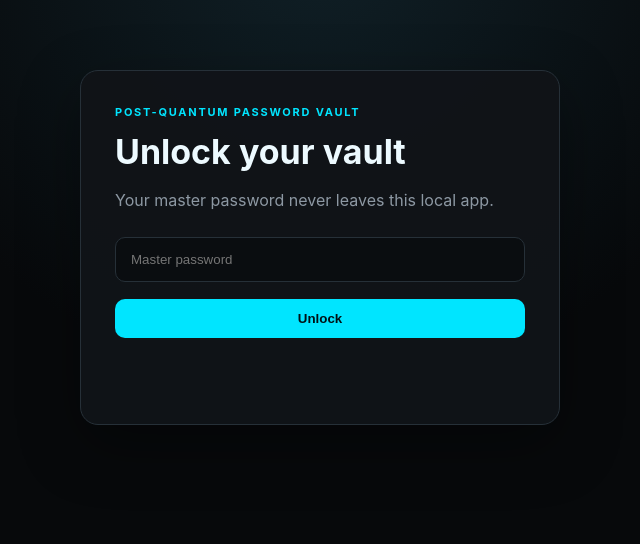
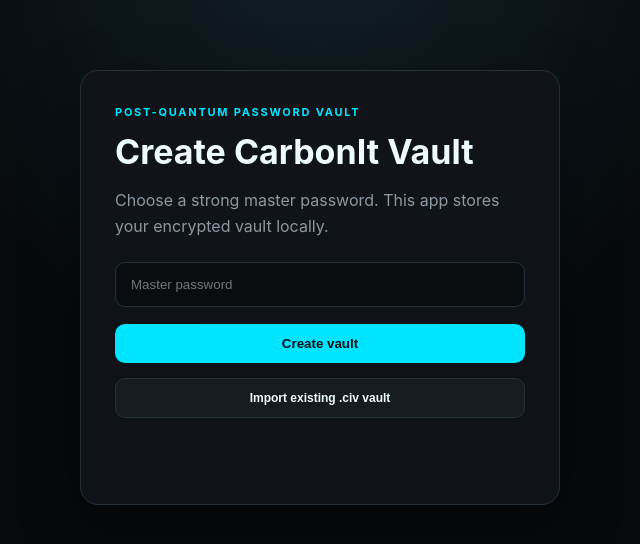
Before and after one commit to CarbonIt-Labs/CarbonIt-Vault, a Flask app: page / in a window 1280 px wide. Shown: the part 67-611 px from the top of the page, without its empty margins (320-960 px from the left). Run offline with Flask 3, Linux system fonts and the light colour scheme.

Commit message:
Add files via upload

```diff
--- a/templates/index.html
+++ b/templates/index.html
@@ -18,9 +18,12 @@
         <div class="eyebrow">POST-QUANTUM PASSWORD VAULT</div>
         <h1 id="authTitle">Unlock your vault</h1>
         <p class="muted" id="authHint">Your master password never leaves this local app.</p>
-        <input id="master" type="password" autocomplete="current-password"
-               placeholder="Master password">
+        <input id="master" type="password" autocomplete="current-password" placeholder="Master password">
         <button id="authBtn" class="primary">Unlock</button>
+        <div style="margin-top: 15px; text-align: center;">
+          <button id="importVaultBtn" class="ghost" style="font-size: 12px; width: 100%;">Import existing .civ vault</button>
+          <input type="file" id="importFile" accept=".civ" style="display: none;">
+        </div>
         <p id="authError" class="error"></p>
       </section>
 
@@ -28,8 +31,10 @@
         <div class="toolbar">
           <input id="search" placeholder="Search credentials...">
           <button id="addBtn" class="primary">+ Add</button>
-          <button id="exportBtn" class="ghost">Export Vault</button>
+          <button id="exportBtn" class="ghost">Export</button>
+          <button id="importBtn" class="ghost">Import</button>
           <button id="lockBtn" class="danger">Lock</button>
+          <input type="file" id="importFileUnlocked" accept=".civ" style="display: none;">
         </div>
 
         <div id="entries" class="grid"></div>
@@ -40,9 +45,10 @@
     <div id="modal" class="modal" hidden>
       <div class="modal-box">
         <div class="modal-head">
-          <h2>Add credential</h2>
+          <h2 id="modalTitle">Add credential</h2>
           <button id="closeModal" class="icon">×</button>
         </div>
+        <input type="hidden" id="editId">
         <input id="name" placeholder="Account / service">
         <input id="username" placeholder="Username or email">
         <div class="input-group">
@@ -50,7 +56,7 @@
             <button id="genBtn" class="ghost" style="margin-top: 7px; margin-left: 5px;">Generate</button>
         </div>
         <input id="url" placeholder="Website URL">
-        <button id="createBtn" class="primary" style="width: 100%; margin-top: 15px;">Add to vault</button>
+        <button id="saveEntryBtn" class="primary" style="width: 100%; margin-top: 15px;">Save to vault</button>
       </div>
     </div>
   </div>
```
